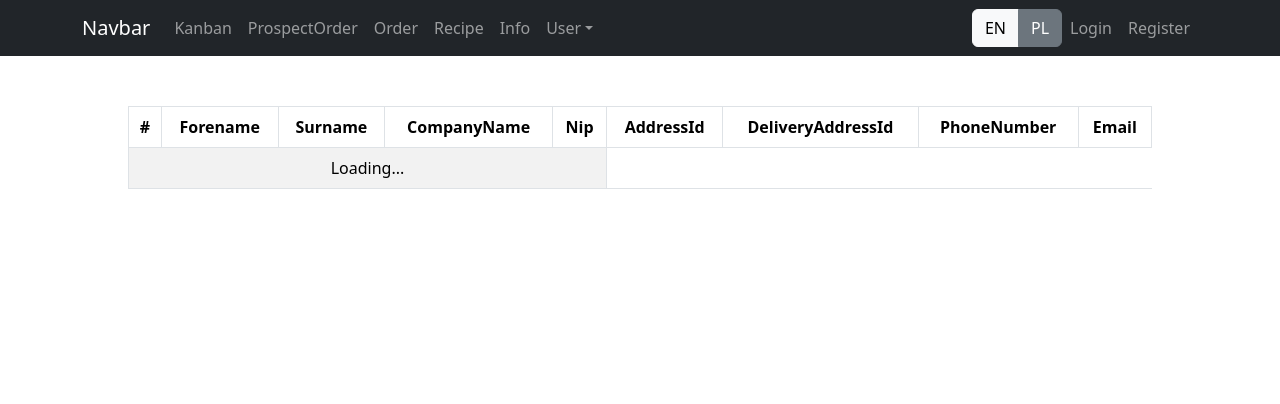
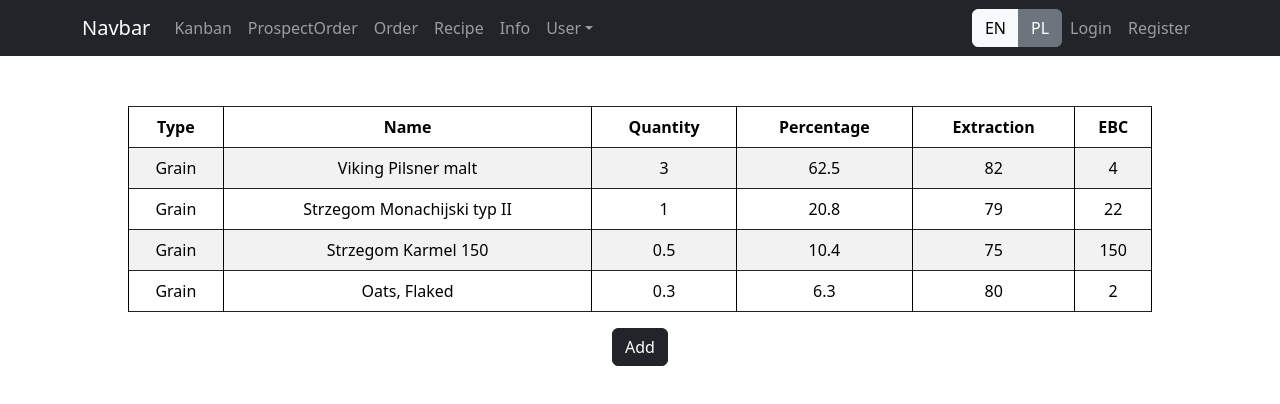
Before and after one commit to mjmazgaj/BreweryMaster, a React (Create React App) app in the folder UI/brewerymaster/: page /Info in a window 1280 px wide. Shown: the top 404 px of the page. Built offline with nearby package versions, Linux system fonts and the light colour scheme.

Commit message:
add info demo version

```diff
--- a/UI/brewerymaster/src/Components/Info/Info.jsx
+++ b/UI/brewerymaster/src/Components/Info/Info.jsx
@@ -4,14 +4,91 @@ import { ToastContainer } from "react-toastify";
 import 'react-toastify/dist/ReactToastify.css';
 import "./info.css"
 
-import InfoTable from './InfoComponents/InfoTable';
+import DynamicTable from '../Shared/TableComponents/DynamicTable';
+import ModalUpdateItem from "../Shared/ModalComponents/ModalUpdateItem"
+import { Button } from "react-bootstrap";
+import modalFieldsProvider from "../Shared/ModalComponents/helpers/modalFieldsProvider";
 
+import { useTranslation } from 'react-i18next';
 const Info = () => {
+  const { t } = useTranslation();
+
+  const [ingredients, setIngredients] = useState([
+    {
+      id: 1,
+      type: 'Grain',
+      name: 'Viking Pilsner malt',
+      quantity: 3,
+      percentage: 62.5,
+      extraction: 82,
+      ebc: 4
+    },
+    {
+      id: 2,
+      type: 'Grain',
+      name: 'Strzegom Monachijski typ II',
+      quantity: 1,
+      percentage: 20.8,
+      extraction: 79,
+      ebc: 22
+    },
+    {
+      id: 3,
+      type: 'Grain',
+      name: 'Strzegom Karmel 150',
+      quantity: 0.5,
+      percentage: 10.4,
+      extraction: 75,
+      ebc: 150
+    },
+    {
+      id: 4,
+      type: 'Grain',
+      name: 'Oats, Flaked',
+      quantity: 0.3,
+      percentage: 6.3,
+      extraction: 80,
+      ebc: 2
+    }
+  ]);
+
+  const [show, setShow] = useState(false);
+  const [isUpdateMode, setIsUpdateMode] = useState(false);
+  const [modalData, setModalData] = useState([]);
+
+  const handleDoubleClick = (item) =>{
+    setIsUpdateMode(true);
+    setShow(true);
+    setModalData({ ...item });
+  }
+
+  const handleAddOnClick = () =>{
+      setIsUpdateMode(false);
+      setShow(true);
+      setModalData(null);
+  }
 
     return (
       <div className="Info_container">
         <ToastContainer />
-        <InfoTable />
+        <DynamicTable
+          tableKey=""
+          tableTitle=""
+          data={ingredients}
+          handleDoubleClick={handleDoubleClick}
+        />
+        <ModalUpdateItem
+          title="Info"
+          show={show}
+          setShow={setShow}
+          fields={modalFieldsProvider(t).ingredientsModalFields}
+          data={modalData}
+          setData={setModalData}
+          isUpdateMode={isUpdateMode}
+        />
+        <Button variant="dark" onClick={handleAddOnClick}>
+          Add
+        </Button>
       </div>
     );
 }
--- /dev/null
+++ b/UI/brewerymaster/src/Components/Shared/ModalComponents/ModalUpdateItem.jsx
@@ -0,0 +1,46 @@
+import React from 'react';
+import { Modal, Button } from 'react-bootstrap';
+
+import FormControls from '../FormControls';
+
+import { useModalUpdateItem } from './helpers/useModalUpdateItem';
+
+const ModalUpdateItem = ({
+  title,
+  show,
+  setShow,
+  fields,
+  data,
+  setData,
+  isUpdateMode
+}) => {
+
+  const { handleCloseOnClick, handleConfirmOnClick } = useModalUpdateItem(data, setShow);
+
+  return (
+    <Modal show={show} onHide={handleCloseOnClick}>
+      <Modal.Header closeButton>
+        <Modal.Title>
+          {isUpdateMode ? "Modify" : "Add"} {title}
+        </Modal.Title>
+      </Modal.Header>
+      <Modal.Body>
+        <FormControls
+          fields={fields}
+          data={data}
+          setData={setData}
+        />
+      </Modal.Body>
+      <Modal.Footer>
+        <Button variant="dark" onClick={handleCloseOnClick}>
+          Close
+        </Button>
+        <Button variant="dark" onClick={handleConfirmOnClick}>
+          {isUpdateMode ? "Save Changes" : "Add"}
+        </Button>
+      </Modal.Footer>
+    </Modal>
+  );
+};
+
+export default ModalUpdateItem;
--- /dev/null
+++ b/UI/brewerymaster/src/Components/Shared/ModalComponents/helpers/modalFieldsProvider.jsx
@@ -0,0 +1,36 @@
+const modalFieldsProvider = (t) => ({
+  ingredientsModalFields: [
+    {
+      id: "type",
+      label: t("recipe.ingredients.type"),
+      type: "text",
+    },
+    {
+      id: "name",
+      label: t("recipe.ingredients.name"),
+      type: "text",
+    },
+    {
+      id: "quantity",
+      label: t("recipe.ingredients.quantity"),
+      type: "number",
+    },
+    {
+      id: "percentage",
+      label: t("recipe.ingredients.percentage"),
+      type: "number",
+    },
+    {
+      id: "extraction",
+      label: t("recipe.ingredients.extraction"),
+      type: "number",
+    },
+    {
+      id: "ebc",
+      label: t("recipe.ingredients.ebc"),
+      type: "number",
+    },
+  ],
+});
+
+export default modalFieldsProvider;
--- /dev/null
+++ b/UI/brewerymaster/src/Components/Shared/ModalComponents/helpers/useModalUpdateItem.jsx
@@ -0,0 +1,18 @@
+import { useTranslation } from 'react-i18next';
+
+export const useModalUpdateItem = (data, setShow) => {
+  const { t } = useTranslation();
+
+  const handleCloseOnClick = () => {
+    setShow(false);
+  }
+  const handleConfirmOnClick = () => {
+    console.log(data);
+  };
+
+
+  return {
+    handleCloseOnClick,
+    handleConfirmOnClick
+  };
+};
--- a/UI/brewerymaster/src/locales/translationEN.json
+++ b/UI/brewerymaster/src/locales/translationEN.json
@@ -18,8 +18,8 @@
         "type":"$t(common.type)",
         "name":"$t(common.name)",
         "quantity": "$t(common.quantity)",
-        "percentage":"Percentage",
-        "extraction":"Extraction",
+        "percentage": "$t(common.percentage)",
+        "extraction":"$t(common.extraction)",
         "ebc": "EBC"
     },
     "message":{
@@ -32,6 +32,8 @@
         "title": "Title",
         "summary": "Summary",
         "status": "Status",
+        "percentage": "Percentage",
+        "extraction":"Extraction",
         "quantity": "Quantity"
     },
     "kanban": {
@@ -54,6 +56,14 @@
         "hopsAvailable": "Available hops",
         "yeastSelected": "Selected yeast",
         "yeastAvailable": "Available yeast",
+        "ingredients":{
+            "type": "$t(common.title)",
+            "name": "$t(common.name)",
+            "quantity": "$t(common.quantity)",
+            "percentage": "$t(common.percentage)",
+            "extraction":"$t(common.extraction)",
+            "ebc": "EBC"
+        },
         "mash": {
             "efficiency": "Mash efficiency",
             "waterToGrainRatio": "Water-to-grain ratio",
```
